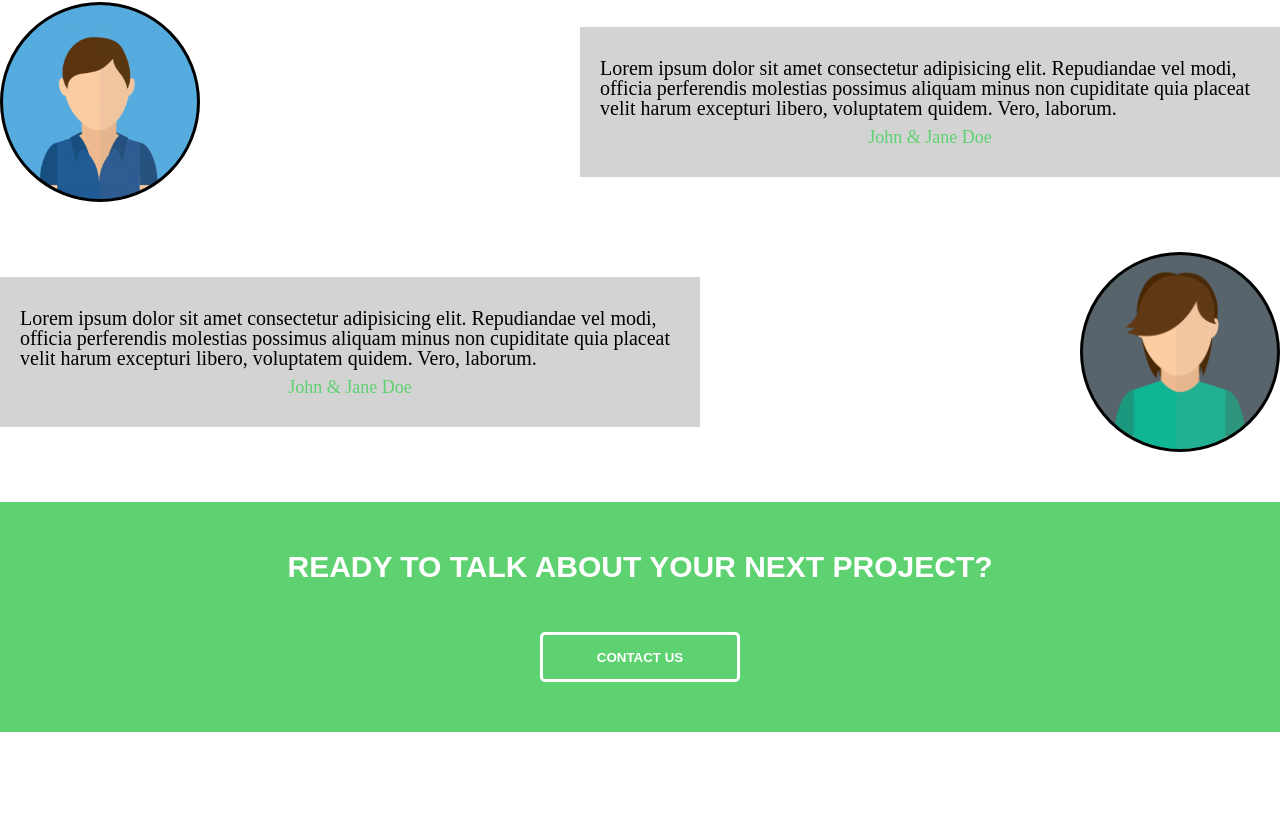
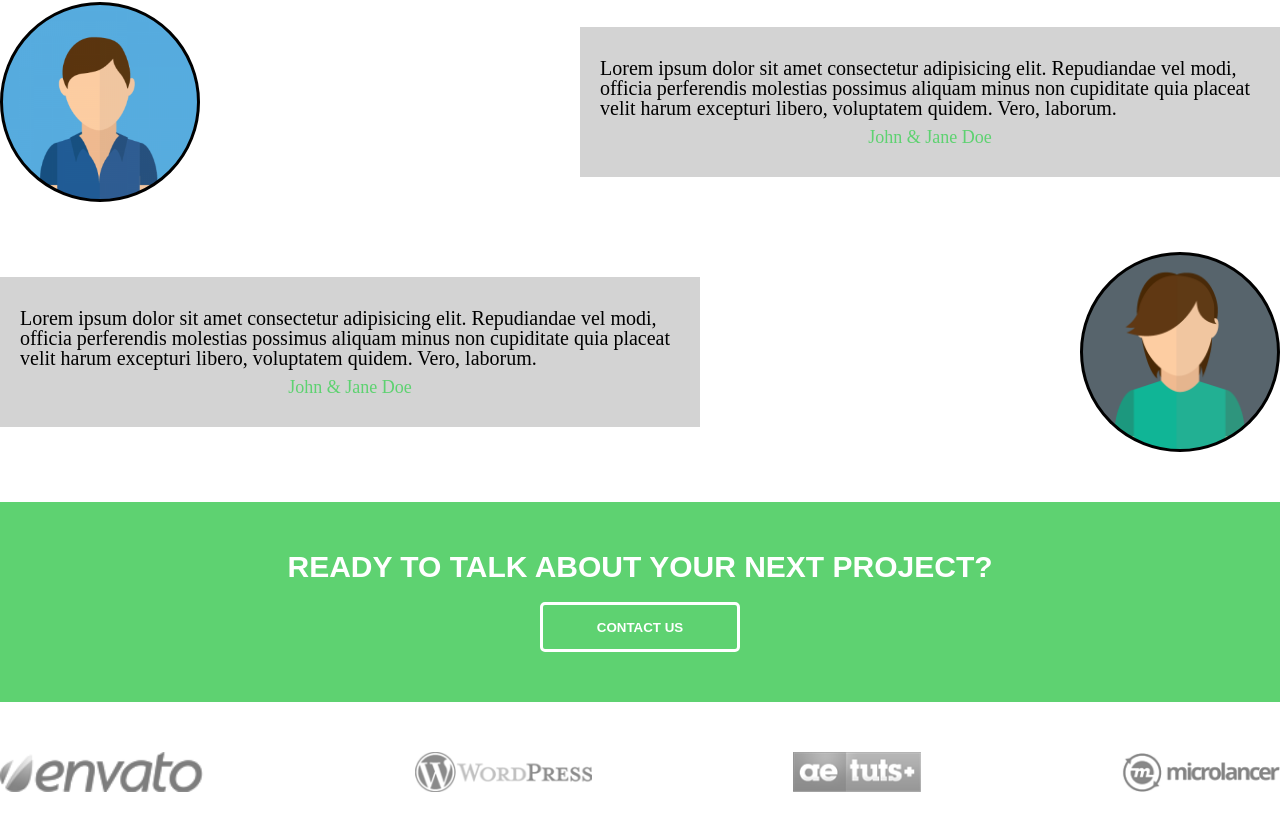
Before and after one commit to staszek998/WWDC3-treehouse, a React (Create React App) app: page / in a window 1280 px wide. Shown: the part 2879-3709 px from the top of the page. Before the commit the page ends 3611 px from the top, so only its background shows below. Built offline with nearby package versions, Linux system fonts and the light colour scheme.

Commit message:
Basic layout of the Partners section

```diff
--- a/src/App.css
+++ b/src/App.css
@@ -493,7 +493,7 @@ nav a {
   color: white;
   border: 3px solid white;
   border-radius: 5px;
-  margin-top: 50px;
+  margin-top: 20px;
   font-weight: bolder; }
 
 .clients {
@@ -505,3 +505,14 @@ nav a {
     flex-wrap: nowrap;
     justify-content: center;
     align-items: center; }
+
+.partners .container {
+  display: flex;
+  flex-direction: row;
+  flex-wrap: nowrap;
+  justify-content: space-between;
+  align-items: center;
+  padding: 50px 0; }
+
+.partners__image {
+  height: 40px; }
--- a/src/js/Main.jsx
+++ b/src/js/Main.jsx
@@ -6,6 +6,7 @@ import LatestProject from "./sections/LatestProject";
 import CultureAndValues from "./sections/Culture&Values";
 import Clients from "./sections/Clients";
 import Contact from "./sections/Contact";
+import Partners from "./sections/Partners";
 
 class Main extends Component {
   render() {
@@ -18,6 +19,7 @@ class Main extends Component {
         <CultureAndValues />
         <Clients />
         <Contact />
+        <Partners />
       </div>
     );
   }
--- a/src/js/sections/Partners.jsx
+++ b/src/js/sections/Partners.jsx
@@ -0,0 +1,30 @@
+import React, { Component } from "react";
+import envato from "../../images/partners/envato.png";
+import wordpress from "../../images/partners/wordpress.png";
+import tuts from "../../images/partners/tuts.png";
+import microlancer from "../../images/partners/microlacer.png";
+
+class Partners extends Component {
+  render() {
+    return (
+      <div className="partners">
+        <div className="container">
+          <img src={envato} alt="Envato logo" className="partners__image" />
+          <img
+            src={wordpress}
+            alt="WordPress logo"
+            className="partners__image"
+          />
+          <img src={tuts} alt="tuts+ logo" className="partners__image" />
+          <img
+            src={microlancer}
+            alt="microlancer logo"
+            className="partners__image"
+          />
+        </div>
+      </div>
+    );
+  }
+}
+
+export default Partners;
--- a/src/scss/sections/_contact.scss
+++ b/src/scss/sections/_contact.scss
@@ -22,6 +22,6 @@
   color: white;
   border: 3px solid white;
   border-radius: 5px;
-  margin-top: 50px;
+  margin-top: 20px;
   font-weight: bolder;
 }
--- a/src/scss/sections/_partners.scss
+++ b/src/scss/sections/_partners.scss
@@ -0,0 +1,14 @@
+.partners {
+  .container {
+    display: flex;
+    flex-direction: row;
+    flex-wrap: nowrap;
+    justify-content: space-between;
+    align-items: center;
+    padding: 50px 0;
+  }
+}
+
+.partners__image {
+  height: 40px;
+}
```
